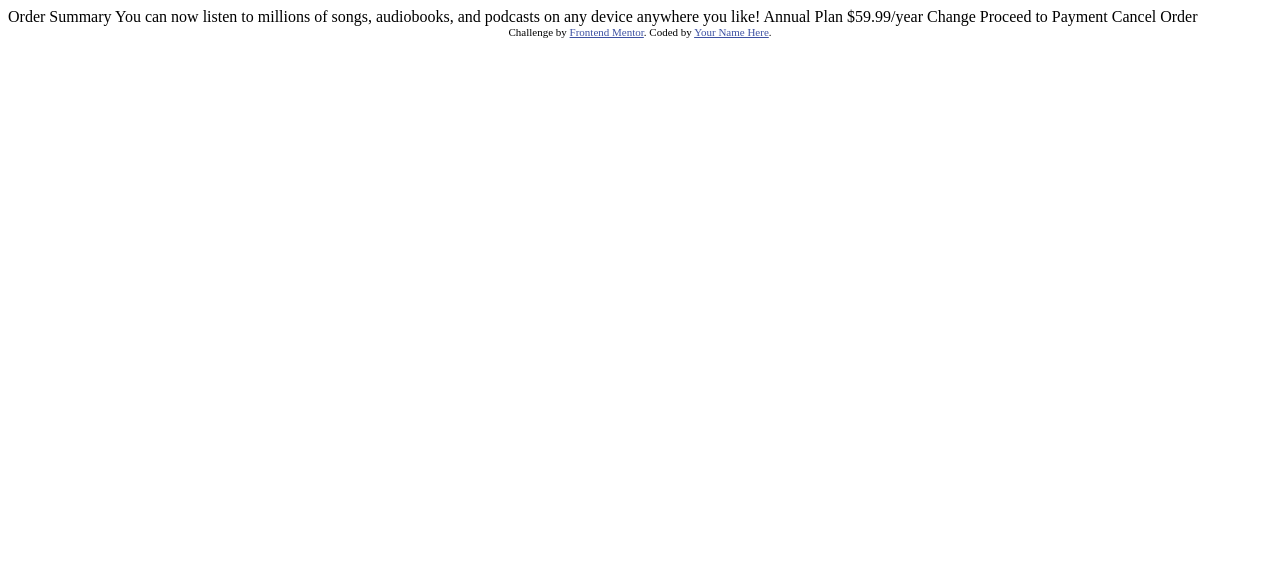
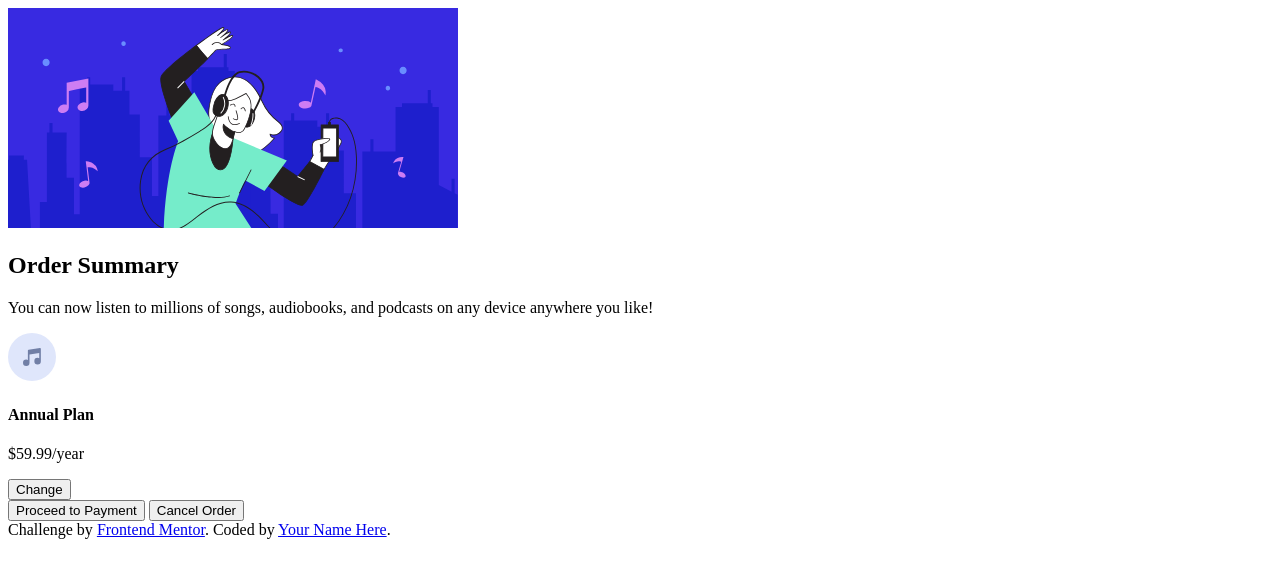
Before and after one commit to nazareno7870/2-Order-summary-component-main, a plain HTML site: page index.html in a window 1280 px wide. Drawn offline with Linux system fonts and the light colour scheme.

Commit message:
Modified HTML structure

```diff
--- a/index.html
+++ b/index.html
@@ -5,29 +5,47 @@
   <meta name="viewport" content="width=device-width, initial-scale=1.0"> <!-- displays site properly based on user's device -->
 
   <link rel="icon" type="image/png" sizes="32x32" href="./images/favicon-32x32.png">
+  <link type="stylesheet" href="./style.css">
 
-  <title>Frontend Mentor | Order summary card</title>
+  <title>Order summary card</title>
 
-  <!-- Feel free to remove these styles or customise in your own stylesheet 👍 -->
-  <style>
-    .attribution { font-size: 11px; text-align: center; }
-    .attribution a { color: hsl(228, 45%, 44%); }
-  </style>
 </head>
 <body>
+  <div class="card">
 
-  Order Summary
+      <div class="image">
+        <img src="./images/illustration-hero.svg" alt="Top image" >
+      </div>
 
-  You can now listen to millions of songs, audiobooks, and podcasts on any
-  device anywhere you like!
+      <div class="info">
+        <h2>Order Summary</h2>
+        <p>You can now listen to millions of songs, audiobooks, and podcasts on any
+          device anywhere you like!</p>
+      </div>
 
-  Annual Plan
-  $59.99/year
+      <div class="select-plan">
+        <img src="./images/icon-music.svg" alt="Music Icon">
+        <div class="inflo-plan">
+          <h4>Annual Plan</h4>
+          <p>$59.99/year</p>
+        </div>
+        <button>Change</button>
+      </div>
 
-  Change
+      <button class="btn-payment">Proceed to Payment</button>
+      <button class="btn-cancel">Cancel Order</button>
+  </div>
 
-  Proceed to Payment
-  Cancel Order
+
+
+
+
+
+
+
+
+
+
 
   <div class="attribution">
     Challenge by <a href="https://www.frontendmentor.io?ref=challenge" target="_blank">Frontend Mentor</a>.
```
